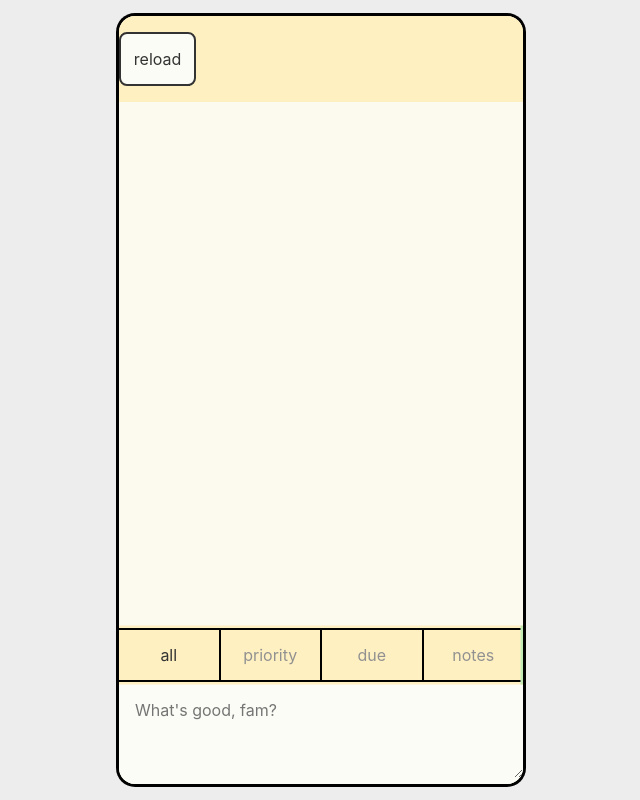
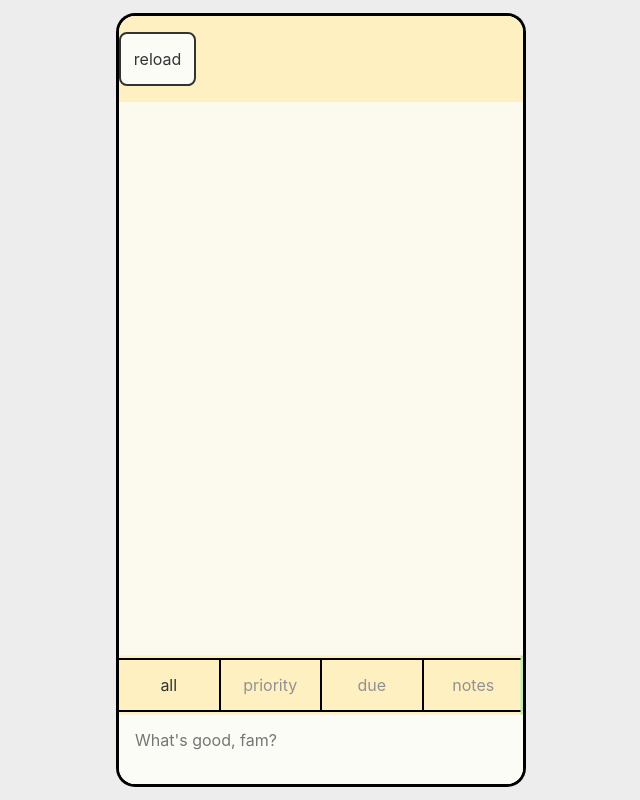
Before and after one commit to TDZ-production/todof, a website built with Vite: page index.html in a window 1280 px wide. Shown: the whole page, without its empty margins (319-959 px from the left). Built offline with nearby package versions, Linux system fonts and the light colour scheme; no server answers.

Commit message:
fix textarea size and color

```diff
--- a/index.html
+++ b/index.html
@@ -61,7 +61,7 @@
                 <input type="hidden" name="priority" value="4" />
 
                 <textarea type="text" maxlength="255" placeholder="What's good, fam?" name="description" required
-                    autofocus autocomplete="off"></textarea>
+                    autofocus autocomplete="off" rows="1"></textarea>
 
             </form>
         </footer>
--- a/src/new.css
+++ b/src/new.css
@@ -602,7 +602,12 @@ footer textarea {
     -webkit-appearance: none;
     -moz-appearance: none;
     appearance: none;
+    resize: none;
     color: var(--font-color);
+}
+
+footer textarea {
+    display: block;
 }
 
 .stars button {
@@ -764,10 +769,6 @@ textarea {
     background-color: var(--feedback-text-area-color);
     font: inherit;
     border-radius: .5rem;
-}
-
-textarea:focus {
-    color: var(--feedback-text-area-border-color);
 }
 
 .discordFeedback {
```
